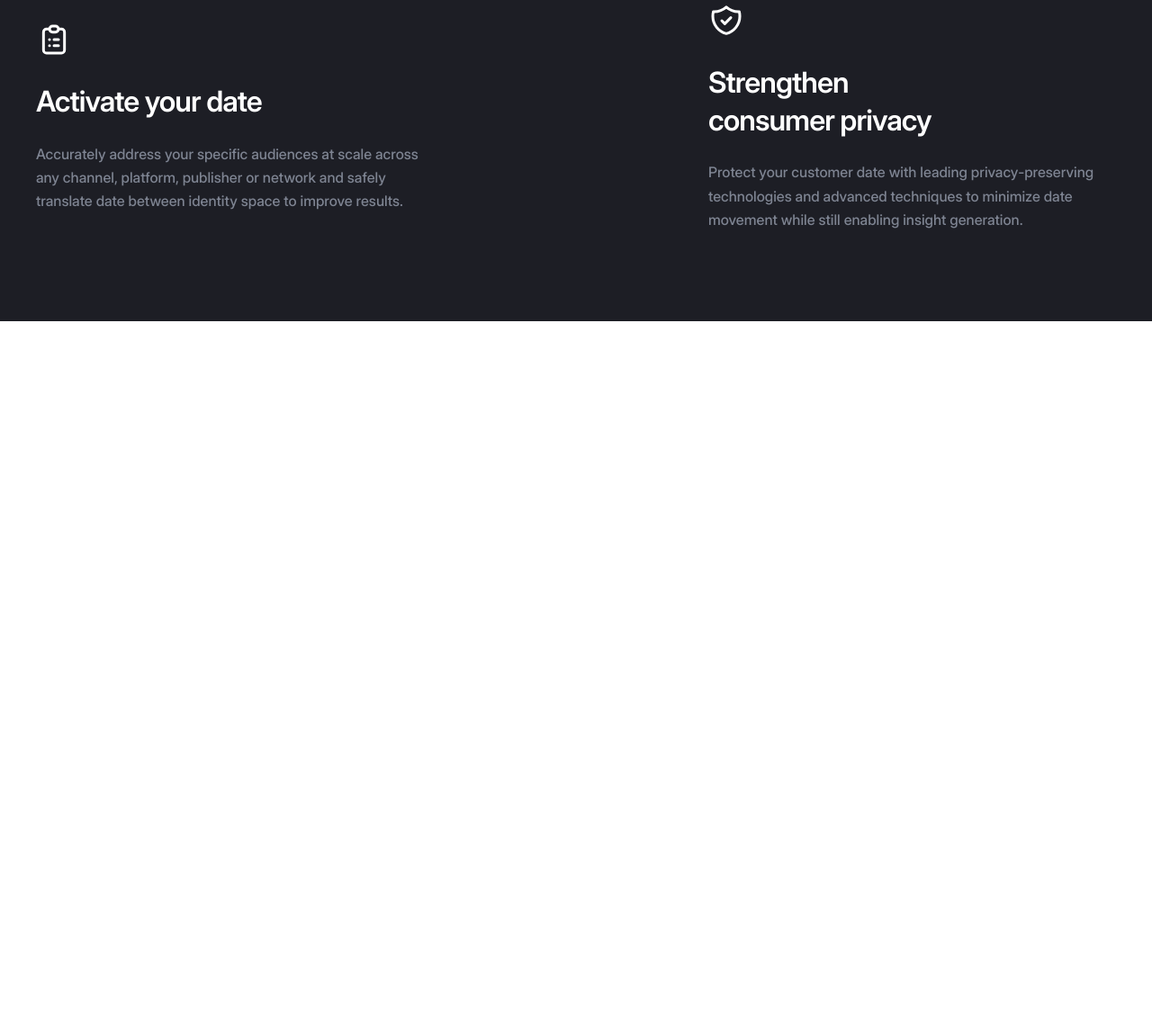
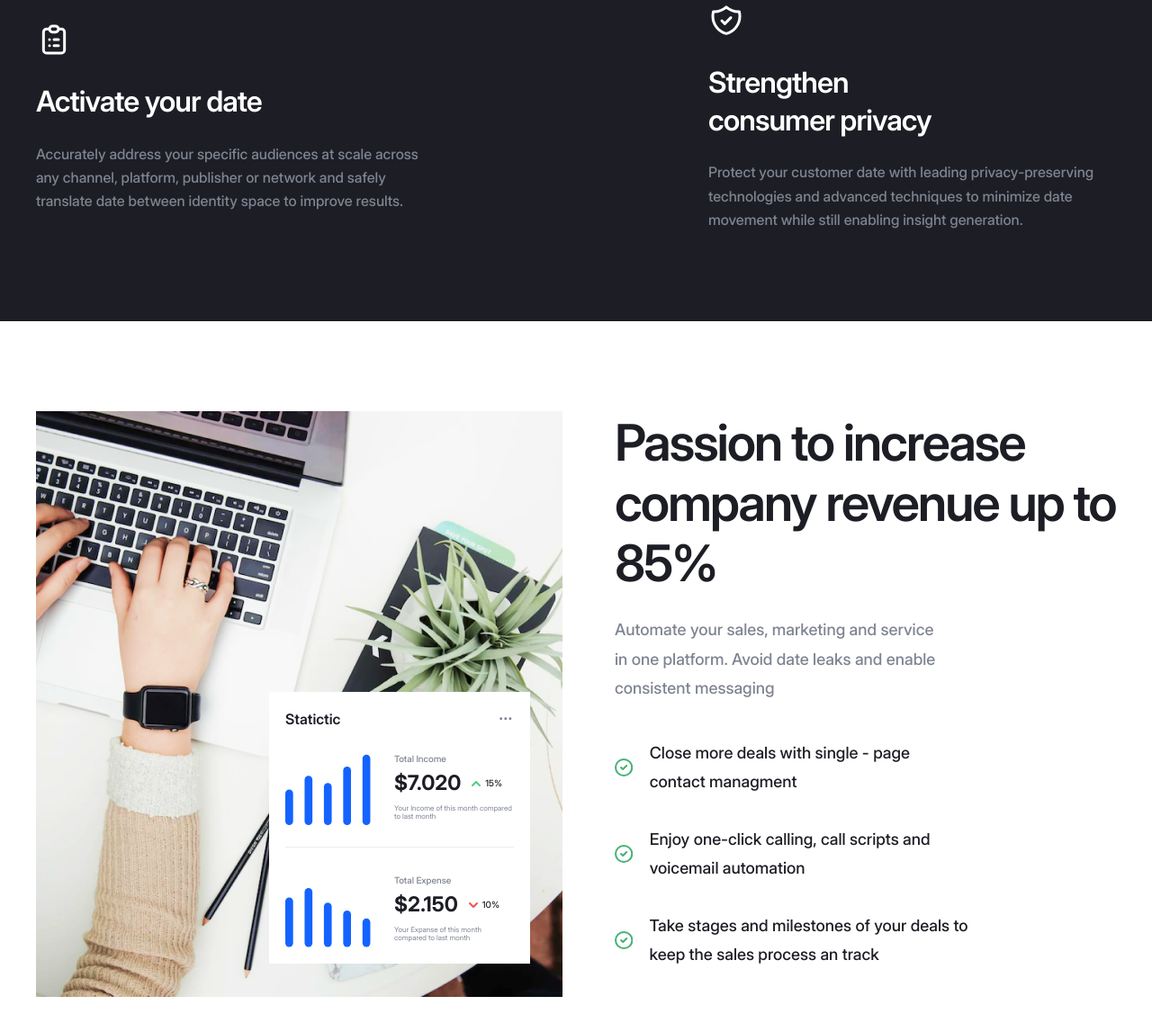
Before and after one commit to bol-web/coca, a website built with Vite: page src/index.html in a window 1280 px wide. Shown: the part 1695-2842 px from the top of the page at 90% size. Before the commit the page ends 2052 px from the top, so only its background shows below. Built offline with nearby package versions, Linux system fonts and the light colour scheme.

Commit message:
Created features section

```diff
--- /dev/null
+++ b/src/assets/scss/components/home/features.scss
@@ -0,0 +1,183 @@
+@use '../../mixins/flex.scss' as *;
+@use '../../mixins/media.scss' as *;
+
+.features {
+  padding: 100px 0 94px;
+
+  @include mobile {
+    padding: 60px 0 64px;
+  }
+
+  &__container {
+    @include flex-all-between;
+
+    @include mini-desktop {
+      gap: 40px;
+      flex-direction: column;
+      align-items: flex-start;
+    }
+
+    @include mobile {
+      gap: 25px;
+    }
+  }
+
+  &__left {
+    position: relative;
+  }
+
+  &__stats {
+    position: absolute;
+    right: 36px;
+    bottom: 40px;
+    padding: 18px;
+    max-width: 290px;
+    background-color: #fff;
+
+    @include mobile {
+      right: 16px;
+      bottom: 20px;
+    }
+
+    @include small-mobile {
+      right: 12px;
+      bottom: 12px;
+      padding: 14px;
+      max-width: 240px;
+    }
+
+    &-head {
+      @include flex-all-between;
+      margin-bottom: 19px;
+    }
+
+    &-title {
+      font-weight: 600;
+      font-size: 16px;
+      line-height: 150%;
+      color: #1d1e25;
+    }
+
+    &-item {
+      @include flex-align-center;
+      gap: 26px;
+
+      &:not(:last-child) {
+        border-bottom: 1px solid #ededed;
+        padding-bottom: 23px;
+      }
+
+      &:last-child {
+        padding-top: 23px;
+      }
+
+      &-img {
+        @include small-mobile {
+          width: 65px;
+        }
+      }
+
+      &-title {
+        margin-bottom: 6px;
+        font-weight: 500;
+        font-size: 10px;
+        line-height: 150%;
+        color: #7e8492;
+      }
+
+      &-price {
+        @include flex-align-center;
+        gap: 12px;
+        margin-bottom: 9px;
+
+        &-num {
+          font-weight: 700;
+          font-size: 23px;
+          line-height: 120%;
+          color: #1d1e25;
+
+          @include mobile {
+            font-size: 17px;
+          }
+        }
+
+        &-proc {
+          @include flex-align-center;
+          gap: 5px;
+          font-weight: 500;
+          font-size: 10px;
+          line-height: 150%;
+          color: #1d1e25;
+        }
+      }
+
+      &-descr {
+        font-weight: 400;
+        font-size: 8px;
+        color: #7e8492;
+      }
+    }
+  }
+
+  &__right {
+    max-width: 557px;
+
+    @include mini-desktop {
+      max-width: 992px;
+    }
+  }
+
+  &__title {
+    margin-bottom: 24px;
+    font-weight: 600;
+    letter-spacing: -0.04em;
+    color: var(--neutral-color-100);
+
+    @include mobile {
+      margin-bottom: 20px;
+    }
+  }
+
+  &__descr {
+    margin-bottom: 40px;
+    max-width: 360px;
+    font-weight: 500;
+    line-height: 178%;
+    color: #7e8492;
+
+    @include mini-desktop {
+      max-width: 700px;
+    }
+  }
+
+  &__item {
+    @include flex-align-center;
+    display: flex;
+    max-width: 393px;
+    font-weight: 500;
+    line-height: 178%;
+    color: var(--neutral-color-100);
+
+    @include mini-desktop {
+      max-width: 700px;
+    }
+
+    &:not(last-child) {
+      margin-bottom: 32px;
+
+      @include mobile {
+        margin-bottom: 22px;
+      }
+    }
+
+    &::before {
+      content: '';
+      display: inline-block;
+      margin-right: 19px;
+      padding-right: 19px;
+      width: 20px;
+      height: 20px;
+      background: url('../../../icons/features-tick-icon.svg');
+    }
+  }
+}
--- a/src/assets/scss/main.scss
+++ b/src/assets/scss/main.scss
@@ -6,3 +6,4 @@
 @use './components/header';
 @use './components/home/hero';
 @use './components/home/overview';
+@use './components/home/features';
--- /dev/null
+++ b/src/html/components/home/features.html
@@ -0,0 +1,116 @@
+<section class="features">
+  <div class="container features__container">
+    <div class="features__left">
+      <img
+        loading="lazy"
+        src="./assets/image/features-img.jpg"
+        alt="Woman typing on laptop"
+        width="585"
+        height="651"
+      />
+      <div class="features__stats">
+        <div class="features__stats-head">
+          <h4 class="features__stats-title text-p-default">Statictic</h4>
+          <img
+            loading="lazy"
+            src="./assets/icons/more-icon.svg"
+            width="18"
+            height="19"
+            alt="Ellipsis icon"
+          />
+        </div>
+        <div class="features__stats-item">
+          <img
+            loading="lazy"
+            class="features__stats-item-img"
+            src="./assets/icons/features-total-income-icon.svg"
+            width="95"
+            height="88"
+            alt="Total income graphic"
+          />
+          <div class="features__stats-item-info">
+            <h5 class="features__stats-item-title">Total Income</h5>
+            <div class="features__stats-item-price">
+              <span class="features__stats-item-price-num">$7.020</span>
+              <div class="features__stats-item-price-proc">
+                <svg
+                  width="10"
+                  height="6"
+                  viewBox="0 0 10 6"
+                  fill="none"
+                  xmlns="http://www.w3.org/2000/svg"
+                >
+                  <path
+                    fill-rule="evenodd"
+                    clip-rule="evenodd"
+                    d="M9.70711 5.70711C9.31658 6.09763 8.68342 6.09763 8.29289 5.70711L5 2.41421L1.70711 5.70711C1.31658 6.09763 0.683417 6.09763 0.292894 5.70711C-0.0976312 5.31658 -0.0976312 4.68342 0.292894 4.29289L4.29289 0.292893C4.68342 -0.0976311 5.31658 -0.0976311 5.70711 0.292893L9.70711 4.29289C10.0976 4.68342 10.0976 5.31658 9.70711 5.70711Z"
+                    fill="#50CD89"
+                  /></svg
+                >15%
+              </div>
+            </div>
+            <p class="features__stats-item-descr">
+              Your Income of this month compared to last month
+            </p>
+          </div>
+        </div>
+        <div class="features__stats-item">
+          <img
+            loading="lazy"
+            class="features__stats-item-img"
+            src="./assets/icons/features-total-expense-icon.svg"
+            width="95"
+            height="88"
+            alt="Total expense graphic"
+          />
+          <div class="features__stats-item-info">
+            <h5 class="features__stats-item-title">Total Expense</h5>
+            <div class="features__stats-item-price">
+              <span class="features__stats-item-price-num">$2.150</span>
+              <div class="features__stats-item-price-proc">
+                <svg
+                  width="10"
+                  height="6"
+                  viewBox="0 0 10 6"
+                  fill="none"
+                  xmlns="http://www.w3.org/2000/svg"
+                >
+                  <path
+                    fill-rule="evenodd"
+                    clip-rule="evenodd"
+                    d="M0.292893 0.292893C0.683417 -0.097631 1.31658 -0.097631 1.70711 0.292893L5 3.58579L8.29289 0.292893C8.68342 -0.0976311 9.31658 -0.0976311 9.70711 0.292893C10.0976 0.683417 10.0976 1.31658 9.70711 1.70711L5.70711 5.70711C5.31658 6.09763 4.68342 6.09763 4.29289 5.70711L0.292893 1.70711C-0.0976311 1.31658 -0.0976311 0.683418 0.292893 0.292893Z"
+                    fill="#EB5757"
+                  /></svg
+                >10%
+              </div>
+            </div>
+            <p class="features__stats-item-descr">
+              Your Expanse of this month compared to last month
+            </p>
+          </div>
+        </div>
+      </div>
+    </div>
+    <div class="features__right">
+      <h2 class="features__title heading-h2">
+        Passion to increase company revenue up to 85%
+      </h2>
+      <p class="features__descr text-p-medium">
+        Automate your sales, marketing and service in one platform. Avoid date
+        leaks and enable consistent messaging
+      </p>
+      <ul class="features__list">
+        <li class="features__item text-p-medium">
+          Close more deals with single - page contact managment
+        </li>
+        <li class="features__item text-p-medium">
+          Enjoy one-click calling, call scripts and voicemail automation
+        </li>
+        <li class="features__item text-p-medium">
+          Take stages and milestones of your deals to keep the sales process an
+          track
+        </li>
+      </ul>
+    </div>
+  </div>
+</section>
--- a/src/html/components/home/overview.html
+++ b/src/html/components/home/overview.html
@@ -12,6 +12,7 @@
     <ul class="overview__list">
       <li class="overview__item">
         <img
+          loading="lazy"
           class="overview__item-icon"
           src="./assets/icons/calendar-icon.svg"
           width="40"
@@ -29,6 +30,7 @@
       </li>
       <li class="overview__item">
         <img
+          loading="lazy"
           class="overview__item-icon"
           src="./assets/icons/todo-icon.svg"
           width="40"
@@ -45,6 +47,7 @@
       </li>
       <li class="overview__item">
         <img
+          loading="lazy"
           class="overview__item-icon"
           src="./assets/icons/list-icon.svg"
           width="40"
@@ -62,6 +65,7 @@
       </li>
       <li class="overview__item">
         <img
+          loading="lazy"
           class="overview__item-icon"
           src="./assets/icons/shield-icon.svg"
           width="40"
--- a/src/index.html
+++ b/src/index.html
@@ -6,6 +6,7 @@
     <load src="./html/components/header.html" />
     <load src="./html/components/home/hero.html" />
     <load src="./html/components/home/overview.html" />
+    <load src="./html/components/home/features.html" />
 
     <script type="module" src="./js/main.js"></script>
   </body>
```
Also changed, not shown: src/assets/icons/features-tick-icon.svg (added), src/assets/icons/features-total-expense-icon.svg (added), src/assets/icons/features-total-income-icon.svg (added), src/assets/icons/more-icon.svg (added), src/assets/image/features-img.jpg (added).
